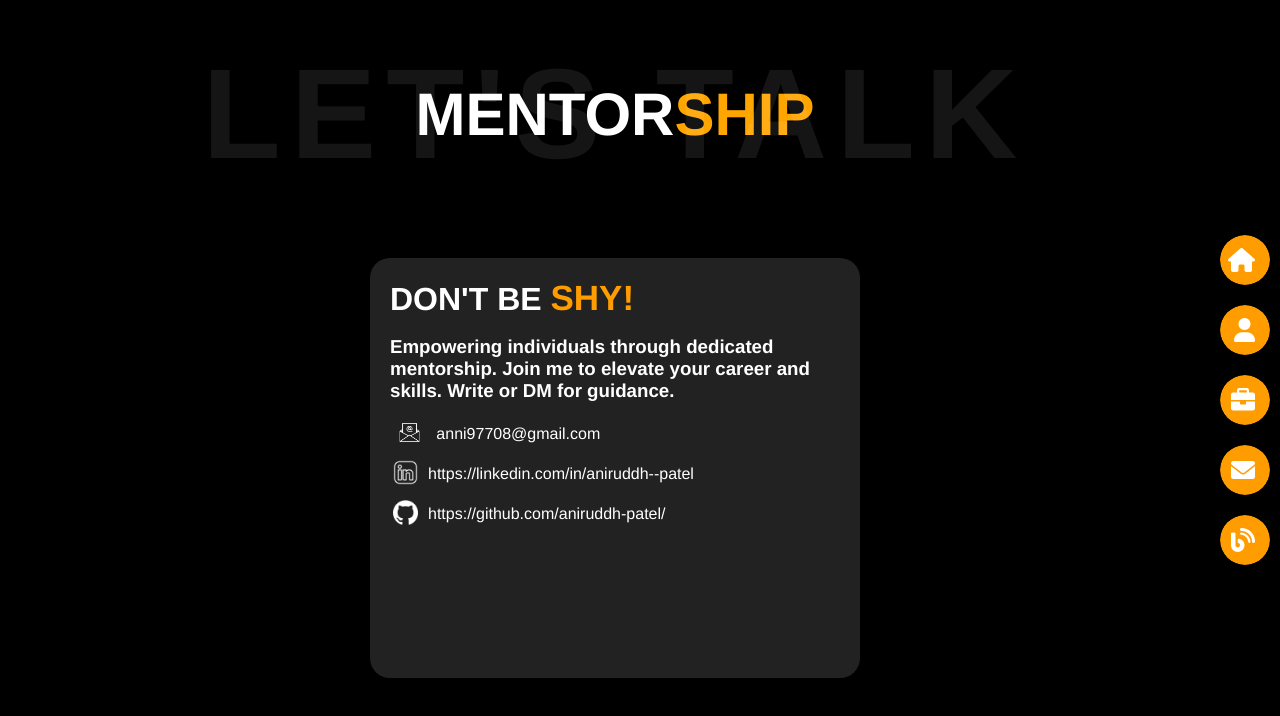
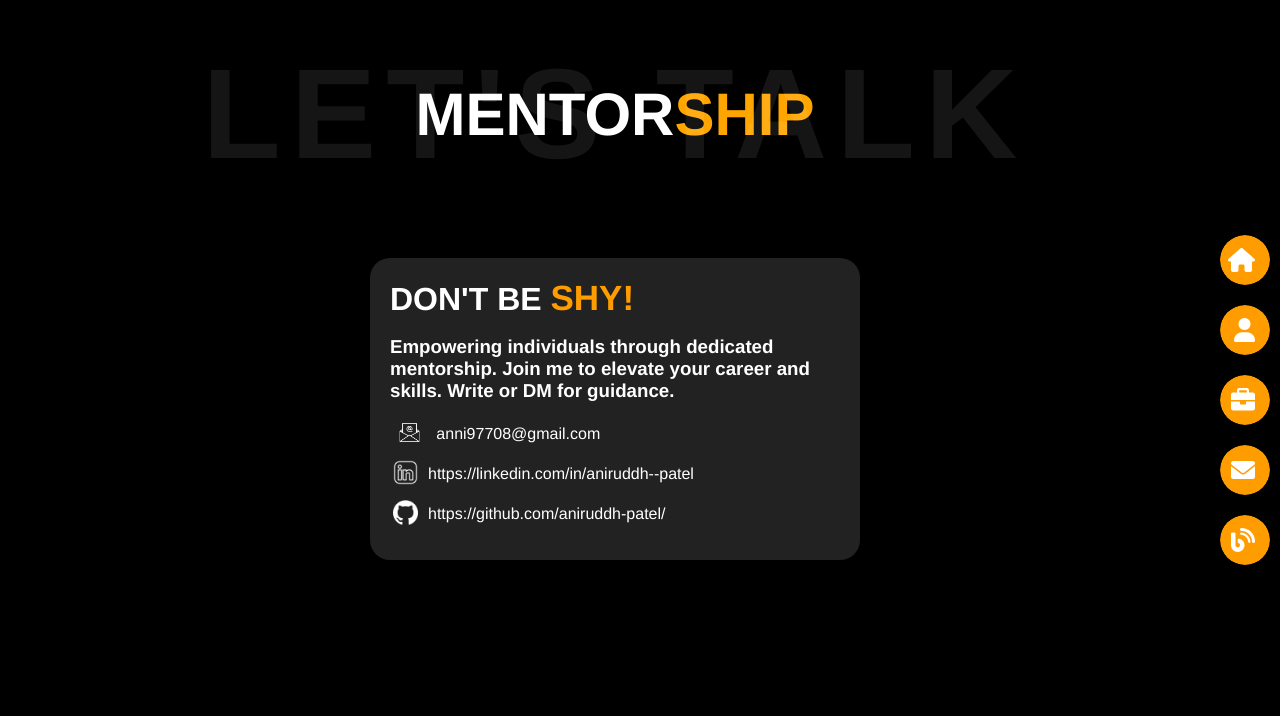
Before and after one commit to aniruddh-patel/aniruddh.dev.portfolio.github.io, a plain HTML site: page session.html in a window 1280 px wide. Drawn offline with Linux system fonts and the light colour scheme.

Commit message:
some minor fixes

```diff
--- a/contact.css
+++ b/contact.css
@@ -196,12 +196,6 @@ color: white;
 
 
 
-
-
-
-/* Ensure your existing CSS code is correct */
-
-/* Add these styles for mobile menu */
 #hamburger-menu {
     display: none;
     position: fixed;
--- a/portfolio.css
+++ b/portfolio.css
@@ -157,10 +157,6 @@
 
 
 
-
-/* Ensure your existing CSS code is correct */
-
-/* Add these styles for mobile menu */
 #hamburger-menu {
     display: none;
     position: fixed;
--- a/session.css
+++ b/session.css
@@ -40,7 +40,7 @@
 }
 
 .myinfo {
-    height: 380px;
+    height: auto;
     width:450px;
     background-color: #ffffff22;
     padding: 20px;
--- a/session.html
+++ b/session.html
@@ -2,6 +2,7 @@
 <html lang="en">
 
 <head>
+    <link rel="icon" type="image/x-icon" href="/images/favicon.ico">
     <meta charset="UTF-8">
     <meta name="viewport" content="width=device-width, initial-scale=1.0">
     <title>Aniruddh Patel - Full Stack Developer</title>
```
Also changed, not shown: about.html (+1 -0 lines), contact.html (+2 -0 lines), index.html (+1 -1 lines), portfolio.html (+1 -0 lines).
